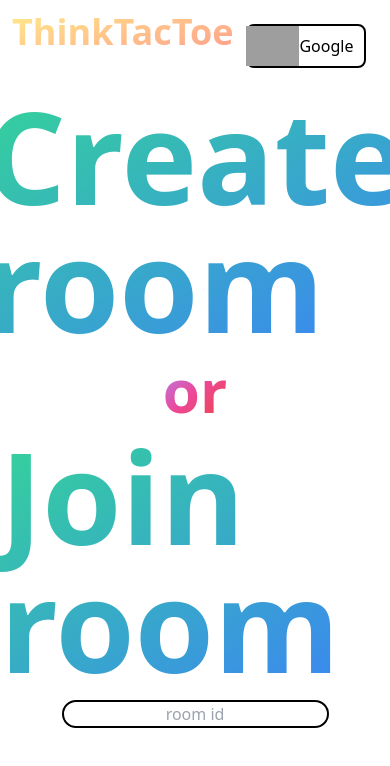
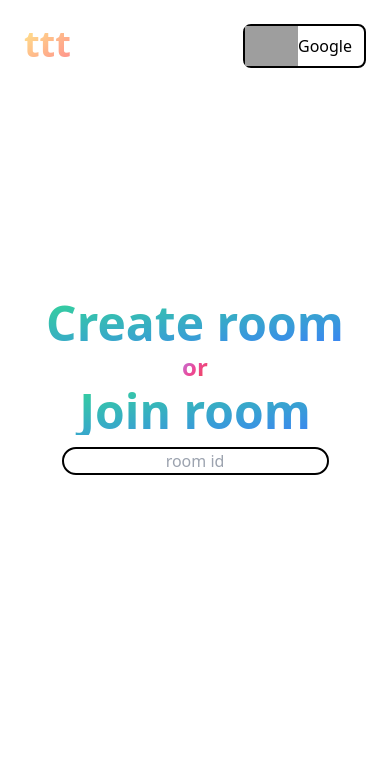
Before and after one commit to DiKwickley/thinktactoe, a Next.js app: page /room in a window 390 px wide. Shown: the top 766 px of the page. Built offline with nearby package versions, Linux system fonts and the light colour scheme; no server answers; grey boxes are pictures that could not be loaded.

Commit message:
responsive

```diff
--- a/src/components/Nav.js
+++ b/src/components/Nav.js
@@ -31,11 +31,22 @@ export const Nav = () => {
       } m-3`}
     >
       {router.route !== "/" && (
-        <Link href="/">
-          <div className="text-4xl font-extrabold text-transparent cursor-pointer bg-clip-text bg-gradient-to-br from-[#ffe98a] to-[#ff8c8c]">
-            ThinkTacToe
+        <div className="p-3">
+          <div className="block md:hidden">
+            <Link href="/">
+              <div className="text-4xl font-extrabold text-transparent cursor-pointer bg-clip-text bg-gradient-to-br from-[#ffe98a] to-[#ff8c8c]">
+                ttt
+              </div>
+            </Link>
           </div>
-        </Link>
+          <div className="hidden md:block">
+            <Link href="/">
+              <div className="text-4xl font-extrabold text-transparent cursor-pointer bg-clip-text bg-gradient-to-br from-[#ffe98a] to-[#ff8c8c]">
+                ThinkTacToe
+              </div>
+            </Link>
+          </div>
+        </div>
       )}
       {user ? (
         <div
--- a/src/pages/index.js
+++ b/src/pages/index.js
@@ -3,13 +3,13 @@ import { Layout } from "../components/Layout";
 
 export default function Home() {
   return (
-    <Layout title="home">
+    <Layout title="Home">
       <div className="flex flex-col items-center justify-center min-h-full">
-        <div className="font-extrabold text-transparent text-9xl bg-clip-text bg-gradient-to-br from-pink-400 to-red-600">
+        <div className="text-5xl font-extrabold text-transparent lg:text-9xl bg-clip-text bg-gradient-to-br from-pink-400 to-red-600">
           ThinkTacToe
         </div>
         <Link href="/room">
-          <button className="text-white bg-gradient-to-r from-purple-400 via-pink-500 to-red-500 rounded-full w-[200px] py-1 font-bold mt-12">
+          <button className="text-white bg-gradient-to-r from-green-400 to-blue-500 rounded-full w-[200px] py-1 font-bold mt-5 md:mt-12">
             Play
           </button>
         </Link>
--- a/src/pages/room/[id].js
+++ b/src/pages/room/[id].js
@@ -31,13 +31,13 @@ export default function PlayRoom() {
 
   useEffect(() => {
     if (value) {
-      console.log(value.data());
+      // console.log(value.data());
       setGame(value.data());
     }
   }, [value]);
 
   useEffect(() => {
-    console.log(game);
+    // console.log(game);
     if (game) {
       var splitBoard = [
         game.board.slice(0, 3),
@@ -49,7 +49,7 @@ export default function PlayRoom() {
         setGameOver(result);
       }
       clearScore(game);
-      console.log(result);
+      // console.log(result);
     }
   }, [game]);
 
@@ -83,11 +83,16 @@ export default function PlayRoom() {
       <div className="flex flex-col items-center justify-center min-h-full">
         {user ? (
           game ? (
-            <div className="flex flex-row items-center justify-center">
+            <div className="flex flex-col items-center justify-center mt-14 md:flex-row">
               <div className="self-start">
-                <PlayeCard user={game.player1} number={1} />
+                <PlayeCard
+                  user={
+                    user.uid === game.player1.uid ? game.player1 : game.player2
+                  }
+                  number={user.uid === game.player1.uid ? 1 : 2}
+                />
               </div>
-              <div>
+              <div className="my-4">
                 <Board
                   board={game.board}
                   turn={game.turn}
@@ -134,7 +139,12 @@ export default function PlayRoom() {
                 </div>
               </div>
               <div className="self-start">
-                <PlayeCard user={game.player2} number={2} />
+                <PlayeCard
+                  user={
+                    user.uid === game.player2.uid ? game.player1 : game.player2
+                  }
+                  number={user.uid === game.player2.uid ? 1 : 2}
+                />
               </div>
             </div>
           ) : (
--- a/src/pages/room/index.js
+++ b/src/pages/room/index.js
@@ -18,20 +18,20 @@ export default function Room() {
   const [roomID, setRoomID] = useState(null);
 
   return (
-    <Layout title={"room"}>
+    <Layout title={"Room"}>
       <div className="flex flex-col items-center justify-center min-h-full">
         <div>
           <Link href={`/room/${createRoomID()}`}>
-            <div className="font-extrabold text-transparent cursor-pointer text-9xl bg-clip-text bg-gradient-to-br from-green-400 to-blue-500">
+            <div className="text-5xl font-extrabold text-center text-transparent cursor-pointer md:text-9xl bg-clip-text bg-gradient-to-br from-green-400 to-blue-500">
               Create room
             </div>
           </Link>
         </div>
-        <div className="my-3 text-6xl font-extrabold text-transparent bg-clip-text bg-gradient-to-br from-purple-400 via-pink-500 to-red-500 ">
+        <div className="my-1 text-2xl font-extrabold text-transparent md:my-3 md:text-6xl bg-clip-text bg-gradient-to-br from-purple-400 via-pink-500 to-red-500 ">
           or
         </div>
         <div>
-          <div className="font-extrabold text-transparent text-9xl bg-clip-text bg-gradient-to-br from-green-400 to-blue-500">
+          <div className="text-5xl font-extrabold text-center text-transparent md:text-9xl bg-clip-text bg-gradient-to-br from-green-400 to-blue-500">
             Join room
           </div>
           <div className="flex flex-col items-center">
```
Also changed, not shown: src/components/Board.js (+5 -5 lines).
